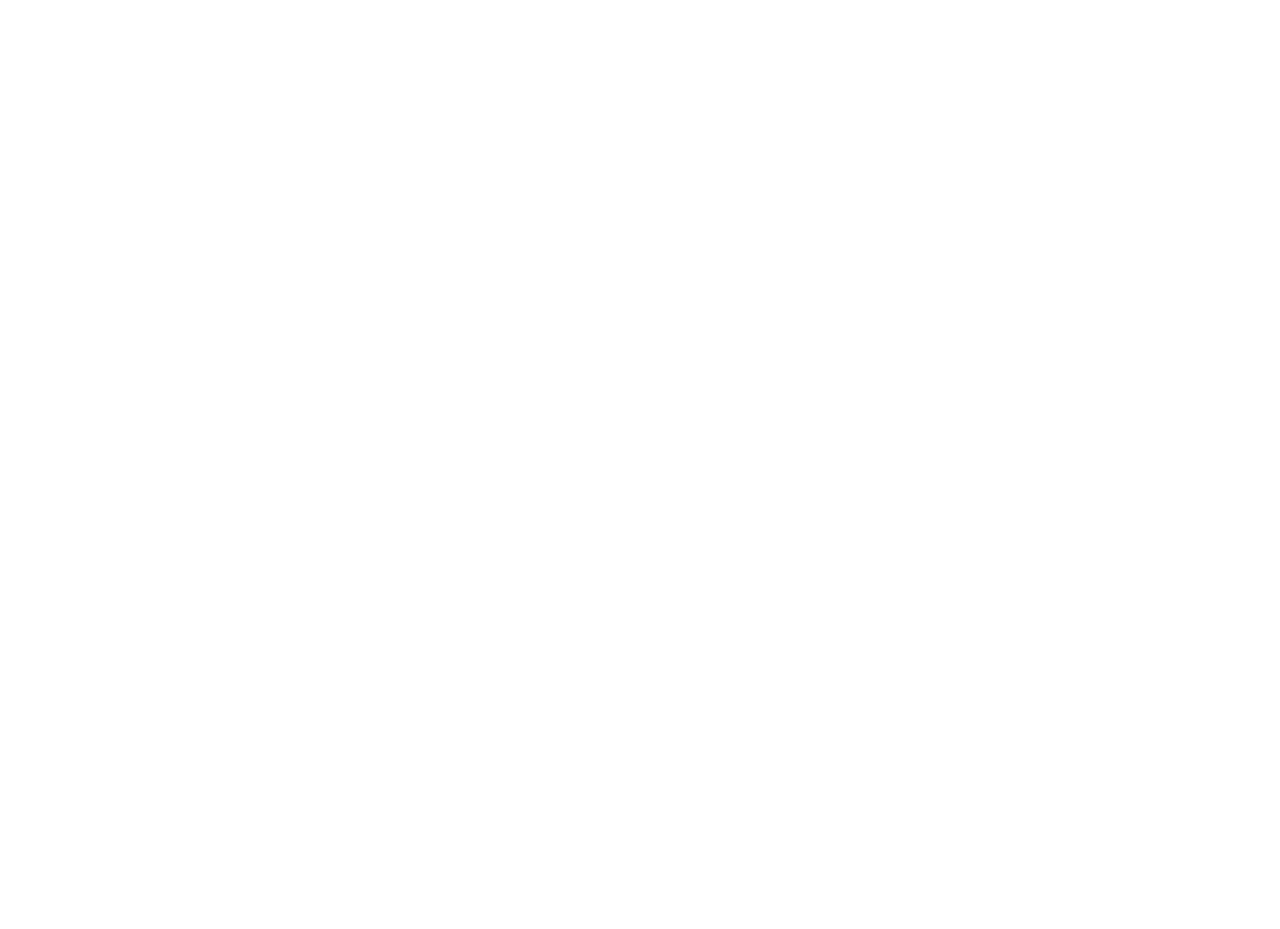
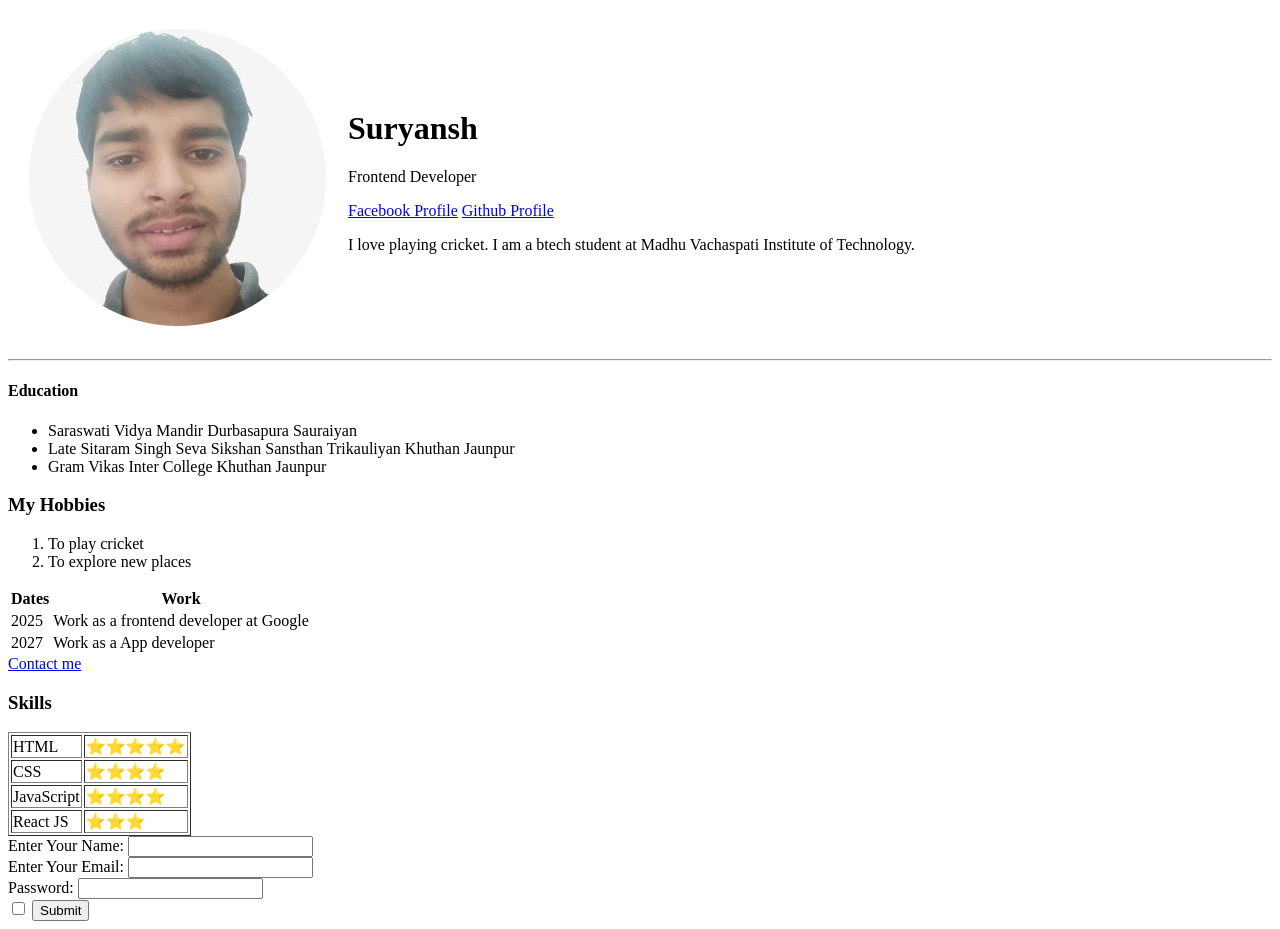
Before and after one commit to Suryansh2231/Portfolio, a plain HTML site: page practice5.html in a window 1280 px wide. Before the commit the page ends 800 px from the top, so only its background shows below. Drawn offline with Linux system fonts and the light colour scheme.

Commit message:
added slider file

```diff
--- a/practice5.html
+++ b/practice5.html
@@ -3,9 +3,94 @@
 <head>
     <meta charset="UTF-8">
     <meta name="viewport" content="width=device-width, initial-scale=1.0">
-    <title>Make something creative</title>
+    <title>Document</title>
 </head>
 <body>
+    <table cellspacing="20">
+        <tr>
+            <td><img src="circle.png" alt="surya-img"></td>
+            <td><h1>Suryansh</h1>
+                <p>Frontend Developer</p>
+                <a href="https://www.facebook.com/profile.php?id=61569267364619">Facebook Profile</a>
+                <a href="https://github.com/Suryansh2231">Github Profile</a>
+                <p>I love playing cricket. I am a btech student at Madhu Vachaspati Institute of Technology.</p>
+            </td>
+        </tr>
+    </table>
+    <hr>
+    <h4>Education</h4>
+    <ul>
+    <li>Saraswati Vidya Mandir Durbasapura Sauraiyan</li>
+    <li>Late Sitaram Singh Seva Sikshan Sansthan Trikauliyan Khuthan Jaunpur</li>
+    <li>Gram Vikas Inter College Khuthan Jaunpur</li>
+    </ul>
+    <h3>My Hobbies</h3>
+    <ol>
+        <li>To play cricket</li>
+        <li>To explore new places </li>
+    </ol>
+    <table>
+        <tr>
+            <th>Dates</th>
+            <th>Work</th>
+        </tr>
+        <tr>
+            <td>2025</td>
+            <td>Work as a frontend developer at Google</td>
+        </tr>
+        <tr>
+            <td>2027</td>
+            <td>Work as a App developer</td>
+        </tr>
+    </table>
+    <a href="new.html">Contact me</a>
+    <h3>Skills</h3>
+    <table border="1">
+        <!-- <tr>
+            <tr>
+            <td>HTML</td>
+            <td>⭐⭐⭐⭐⭐</td>
+            <td>CSS</td>
+            <td>⭐⭐⭐⭐</td>
+        </tr>
+        <tr>
+            <tr>
+                <td>JavaScript</td>
+                <td>⭐⭐⭐⭐</td>
+                <td>React JS</td>
+                <td>⭐⭐⭐</td>
+        </tr>  -->
+        <tr>
+            <td>HTML</td>
+            <td>⭐⭐⭐⭐⭐</td>
+            </tr>
+            <tr>
+            <td>CSS</td>
+            <td>⭐⭐⭐⭐</td>
+        </tr>
+        <tr>
+             <td>JavaScript</td>
+            <td>⭐⭐⭐⭐</td>
+        </tr>
+        <tr>
+             <td>React JS</td>
+            <td>⭐⭐⭐</td>
+        </tr>
+
+    </table>
+<form action="mailto:suryansh2231@gmail.com" method="post">
+    <label for="name">Enter Your Name:</label>
+    <input type="text" >
+    <br>
+    <label for="email">Enter Your Email:</label>
+    <input type="email">
+    <br>
+    <label for="password">Password:</label>
+    <input type="password">
+    <br>
+    <input type="checkbox">
+    <input type="submit">
+</form>
 
 </body>
 </html>
```
Also changed, not shown: slider.html (added, +33 -0 lines), stylep5.css (deleted, +0 -12 lines), circle.png (added).
